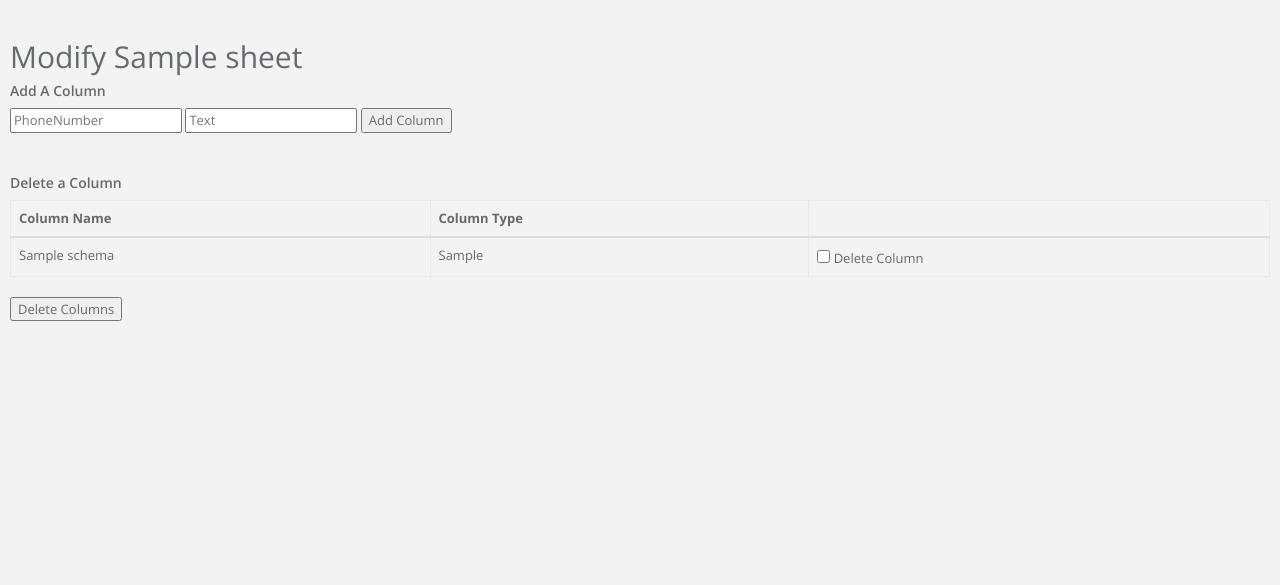
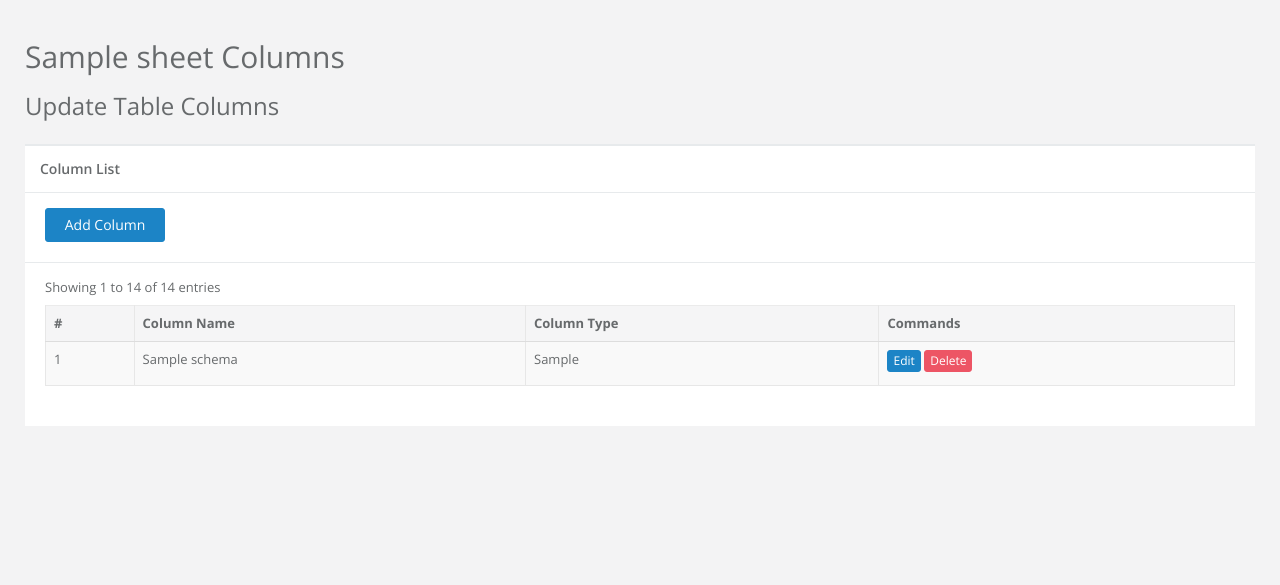
Before and after one commit to leokhachatorians/flask-air, a Flask app: a page that uses air/templates/modify_sheet.html in a window 1280 px wide. Shown: the part 60-645 px from the top of the page. Run offline with Flask 2, Linux system fonts and the light colour scheme; tables that the repository leaves empty hold one stand-in row (values such as "Sample post"); some libraries are stand-ins or nearby versions.

Commit message:
Deleting Column

```diff
--- a/air/app.py
+++ b/air/app.py
@@ -112,9 +112,9 @@ def modify_sheet(sheet_name):
     schema = session.query(models.Sheets_Schema).filter(models.Sheets_Schema.sheet_id==sheet.id)
 
     if request.method == 'POST':
-        if add_form.submit_add_column.data and add_form.validate():
-            helpers.user_adds_column(add_form, sheet, schema)
-        elif delete_form.submit_delete_columns.data and delete_form.validate():
+       # if add_form.submit_add_column.data and add_form.validate():
+       #     helpers.user_adds_column(add_form, sheet, schema)
+        if delete_form.submit_delete_columns.data and delete_form.validate():
             helpers.user_removes_columns(sheet, schema, request)
 
         return redirect(url_for('modify_sheet', sheet_name=sheet_name))
--- a/air/forms.py
+++ b/air/forms.py
@@ -28,4 +28,9 @@ class AddColumnForm(Form):
     submit_add_column = SubmitField('Add Column')
 
 class DeleteColumnForm(Form):
-    submit_delete_columns = SubmitField('Delete Columns')
+    submit_delete_columns = SubmitField('Delete Columns',
+            render_kw={
+                "class":"btn btn-xs btn-danger",
+                "value": "Delete"
+                }
+    )
--- a/air/helpers.py
+++ b/air/helpers.py
@@ -119,9 +119,6 @@ def user_removes_columns(sheet, schema, request):
         leftover_columns = session.query(models.Sheets_Schema).filter(models.Sheets_Schema.sheet_id==sheet.id).all()
         for i, col in enumerate(leftover_columns):
             #print(dir(generated_table))
-            test = getattr(generated_table.c, 'col_{}'.format(leftover_columns[i].column_num))
-            print(test)
-            print(dir(test))
             #test.alter(name='col_{}'.format(i))
             ##generated_table.c.
             ##left_col..alter(name="col_{}".format(i))
--- a/air/templates/index.html
+++ b/air/templates/index.html
@@ -1,7 +1,7 @@
 {% extends "base.html" %}
 {% block heading %}
     <div class="col-lg-12">
-      <div class="ibox float-e-m argins">
+      <div class="ibox float-e-margins">
         <h1>BRAND</h1>
         <h2>User Defined Data Tables</h2>
       </div>
--- a/air/templates/modify_sheet.html
+++ b/air/templates/modify_sheet.html
@@ -1,40 +1,68 @@
 {% extends "base.html" %}
 
+{% block heading %}
+  <div class="col-lg-12">
+    <div class="ibox float-e-m argins">
+      <h1>{{ sheet_name }} Columns</h1>
+      <h2>Update Table Columns</h2>
+    </div>
+  </div>
+{% endblock %}
+
 {% block content %}
+  <div class="col-lg-12">
+    <div class="ibox float-e-margins">
+      <div class="ibox-title">
+        <h5>Column List</h5>
+        <div class="ibox-tools">
+          <a class="collapse-link">
+            <i class="fa fa-chevron-up"></i>
+          </a>
+          <a class="dropdown-toggle" data-toggle="dropdown" href="#">
+            <i class="fa fa-wranch"></i>
+          </a>
+          <a class="close-link">
+            <i class="fa fa-times"></i>
+          </a>
+        </div>
+      </div>
 
-<h1>Modify {{ sheet_name }}</h1>
+      <div class="ibox-content">
+        <form role="form" class="form-inline">
+          <button type="button" class="btn btn-w-m btn-success" style="margin-bottom: 0;">Add Column</button>
+        </form>
+      </div>
 
-<h4>Add A Column</h4>
-<form method="POST">
-  {% for field in add_form %}
-    {{ field }}
-  {% endfor %}
-</form>
-
-</br></br>
-
-<h4>Delete a Column</h4>
-<form method="POST">
-  <table class='table table-bordered' style="width:100%">
+    <div class="ibox-content">
+      <div class="table-responsive">
+        <div role="status" aria-live="polite" style="padding-bottom: 8px;">Showing 1 to 14 of 14 entries</div>
+          <table class="table table-striped table-bordered table-hover dataTables-example" >
+            <thead>
               <tr>
+                <th>#</th>
                 <th>Column Name</th>
                 <th>Column Type</th>
+                <th>Commands</th>
               </tr>
+            </thead>
             <tbody>
               {% for i in schema %}
               <tr>
+                <td>{{ loop.index }}</td>
                 <td>{{ i.column_name }}</td>
                 <td>{{ i.column_type }}</td>
                 <td>
-          <input type="checkbox" id="cb_{{ loop.index0 }}"
-               name="to_delete" value="{{ i.column_name }}">
-          Delete Column
+                  <form method="POST">
+                    <input type="submit" class="btn btn-xs btn-success" value="Edit">
+                    {{ delete_form.submit_delete_columns }}
+                    <input type="hidden" name="to_delete" value="{{ i.column_name }}">
+                  </form>
                 </td>
               </tr>
               {% endfor %}
             </tbody>
           </table>
-{{ delete_form.submit_delete_columns }}
-</form>
+      </div>
+    </div>
 
 {% endblock %}
```
Lines whose indentation alone changed are shown as unchanged.
